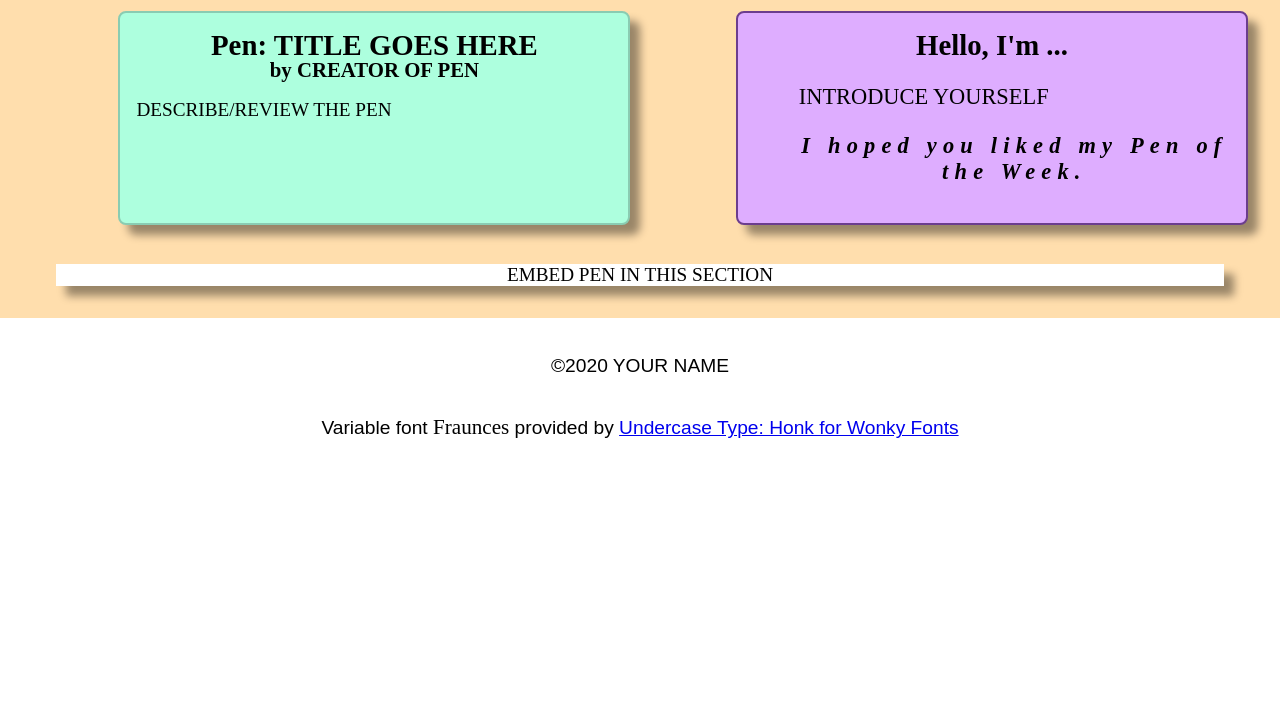
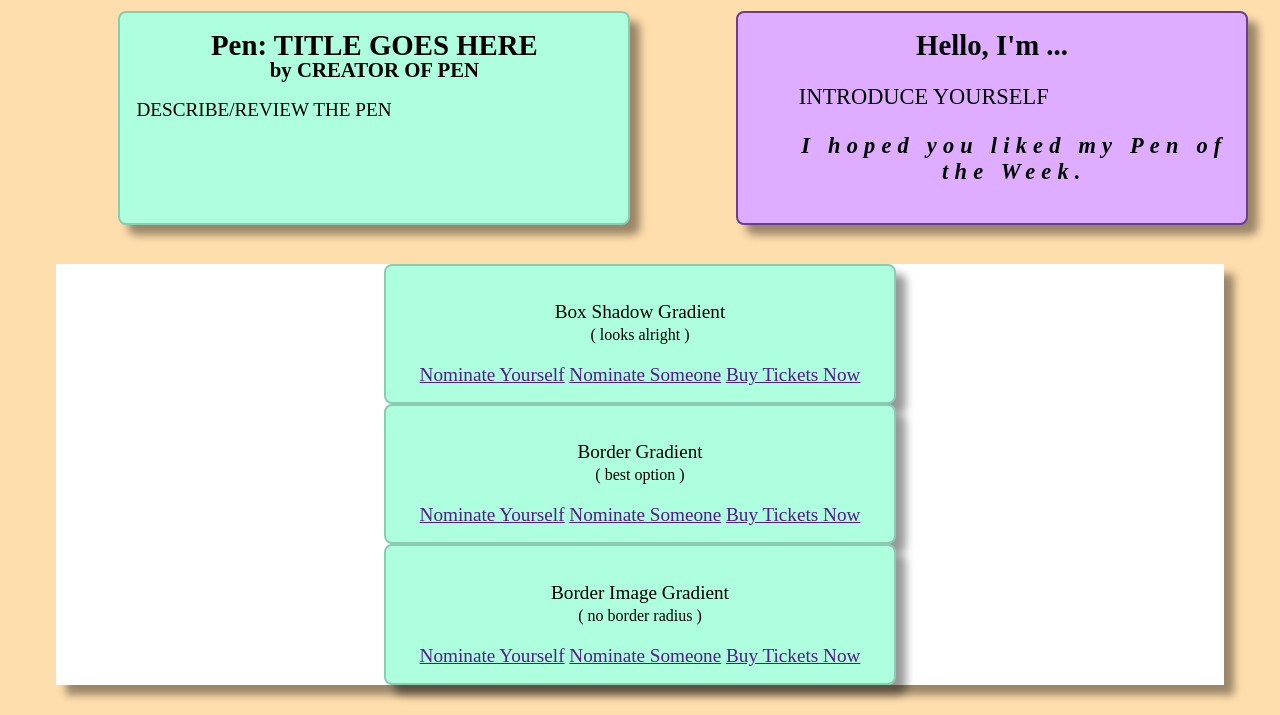
Before and after one commit to RVCC-IDMX/embed-codepen-rebe33a, a plain HTML site: page index.html in a window 1280 px wide. Shown: the part 85-800 px from the top of the page. Drawn offline with Linux system fonts and the light colour scheme; a web font is replaced by a local one.

Commit message:
Update index.html

```diff
--- a/index.html
+++ b/index.html
@@ -20,7 +20,24 @@
           <h3>by CREATOR OF PEN</h3>
           <p>DESCRIBE/REVIEW THE PEN</p>
         </article>
-        <section>EMBED PEN IN THIS SECTION</section>
+        <section><article class="buttons box">
+  <p>Box Shadow Gradient<br><small>( looks alright )</small></p>
+  <a class="btn green" href=""><span>Nominate Yourself</span></a>
+  <a class="btn orange" href=""><span>Nominate Someone</span></a>
+  <a class="btn blue" href=""><span>Buy Tickets Now</span></a>
+</article>
+<article class="buttons border">
+  <p>Border Gradient<br><small>( best option )</small></p>
+  <a class="btn green" href=""><span>Nominate Yourself</span></a>
+  <a class="btn orange" href=""><span>Nominate Someone</span></a>
+  <a class="btn blue" href=""><span>Buy Tickets Now</span></a>
+</article>
+<article class="buttons border-image">
+  <p>Border Image Gradient<br><small>( no border radius )</small></p>
+  <a class="btn green" href=""><span>Nominate Yourself</span></a>
+  <a class="btn orange" href=""><span>Nominate Someone</span></a>
+  <a class="btn blue" href=""><span>Buy Tickets Now</span></a>
+</article> </section>
         <aside>
           <h2>Hello, I'm ...</h2>
           <p>INTRODUCE YOURSELF</p>
```
